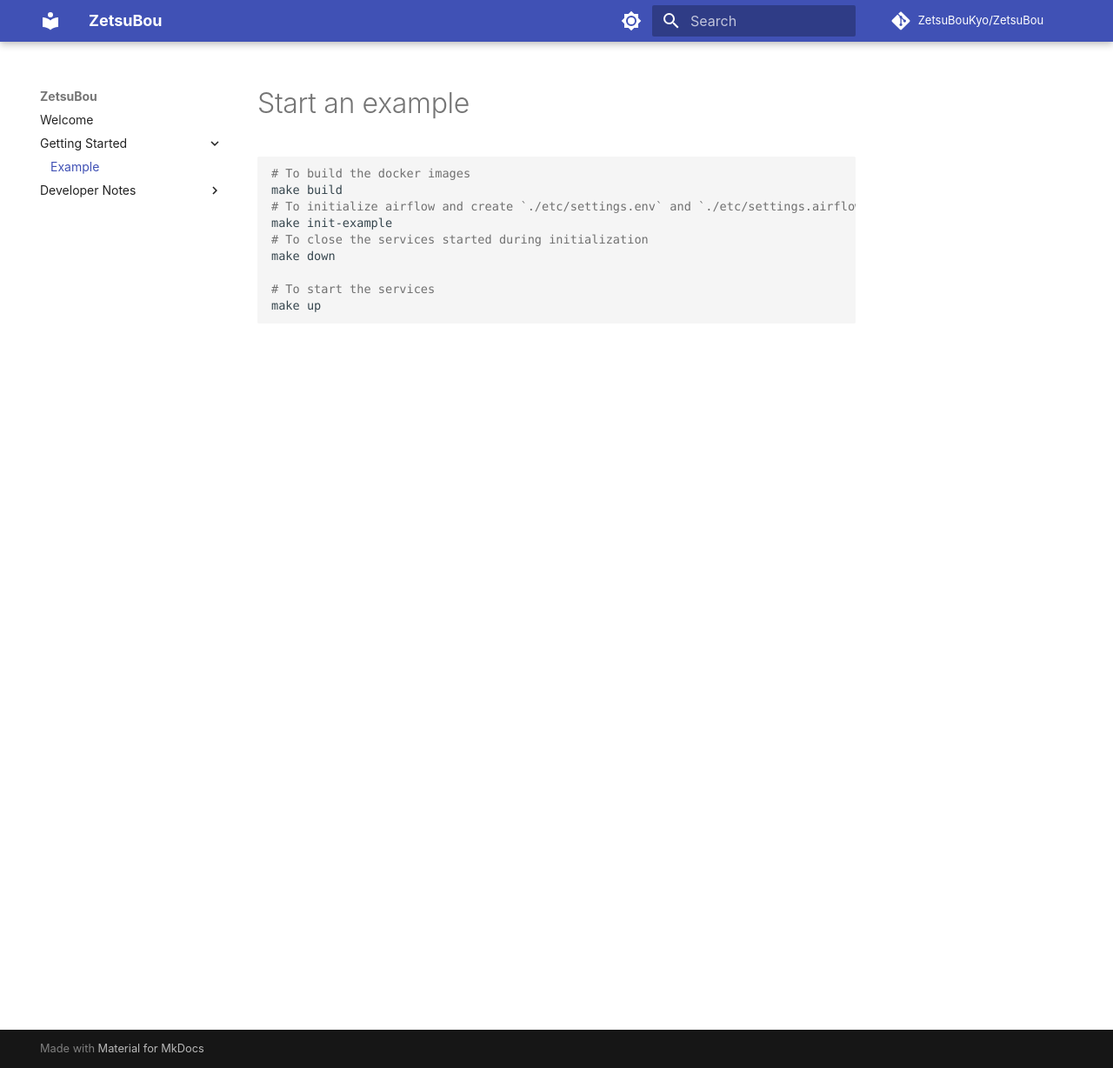
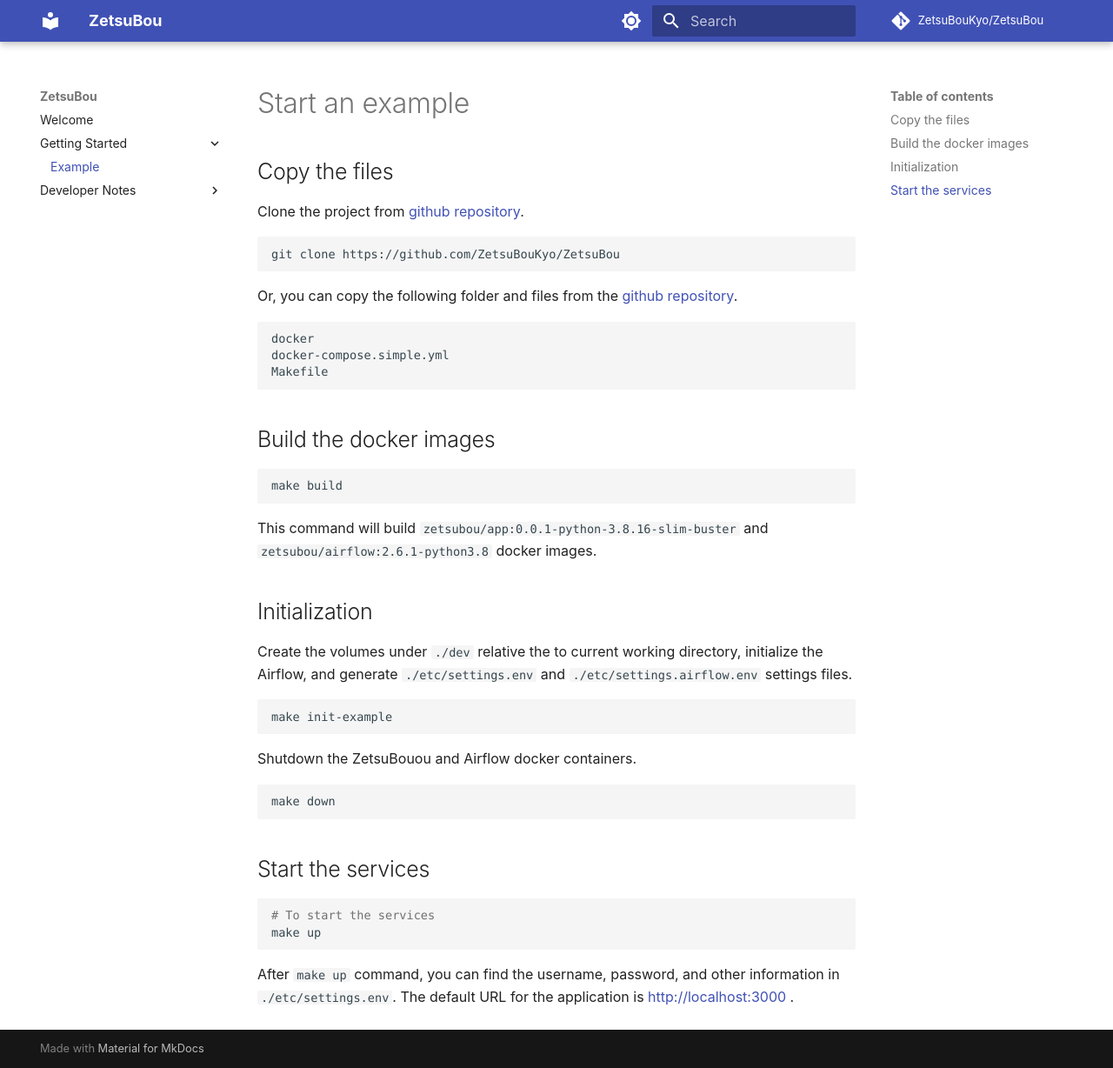
Before and after one commit to ZetsuBouKyo/ZetsuBou, an MkDocs documentation site: the page built from docs/getting-started/example.md, in a window 1280 px wide and 1228 px high. Shown: the whole window at 87% size. Built offline with MkDocs 1.6.1 and Material for MkDocs 9.7.7, drawn with Linux system fonts in a browser that asks for light colours; comment, search, counter and statistics services are not loaded.

Commit message:
docs: update `example.md`

````diff
--- a/docs/getting-started/example.md
+++ b/docs/getting-started/example.md
@@ -1,13 +1,53 @@
 # Start an example
 
+## Copy the files
+
+Clone the project from [github repository](https://github.com/ZetsuBouKyo/ZetsuBou).
+
 ```bash
-# To build the docker images
+git clone https://github.com/ZetsuBouKyo/ZetsuBou
+```
+
+Or, you can copy the following folder and files from the
+[github repository](https://github.com/ZetsuBouKyo/ZetsuBou).
+
+```bash
+docker
+docker-compose.simple.yml
+Makefile
+```
+
+## Build the docker images
+
+```bash
 make build
-# To initialize airflow and create `./etc/settings.env` and `./etc/settings.airflow.env`
+```
+
+This command will build `zetsubou/app:0.0.1-python-3.8.16-slim-buster` and
+`zetsubou/airflow:2.6.1-python3.8` docker images.
+
+## Initialization
+
+Create the volumes under `./dev` relative the to current working directory, initialize
+the Airflow, and generate `./etc/settings.env` and `./etc/settings.airflow.env` settings
+files.
+
+```bash
 make init-example
-# To close the services started during initialization
+```
+
+Shutdown the ZetsuBouou and Airflow docker containers.
+
+```bash
 make down
+```
 
+## Start the services
+
+```bash
 # To start the services
 make up
 ```
+
+After `make up` command, you can find the username, password, and other information in
+`./etc/settings.env`. The default URL for the application is http://localhost:3000 .
````
